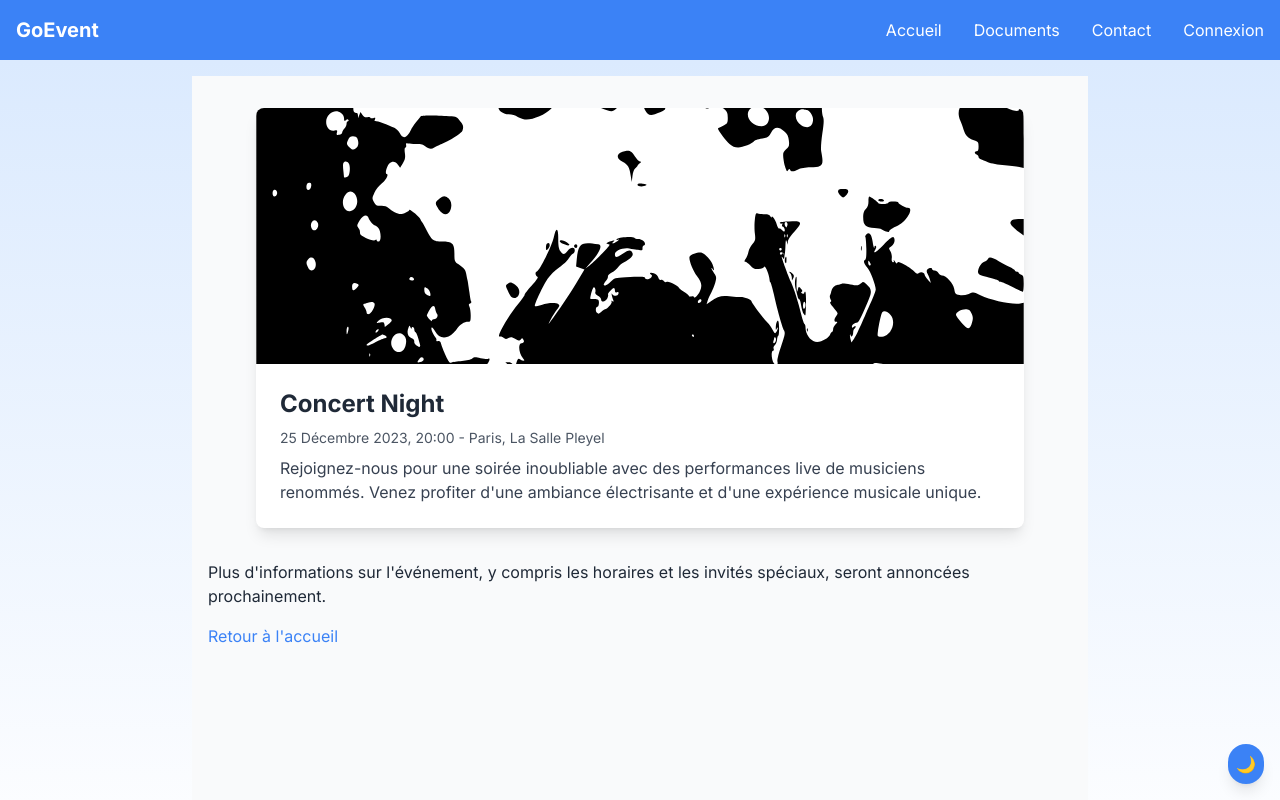
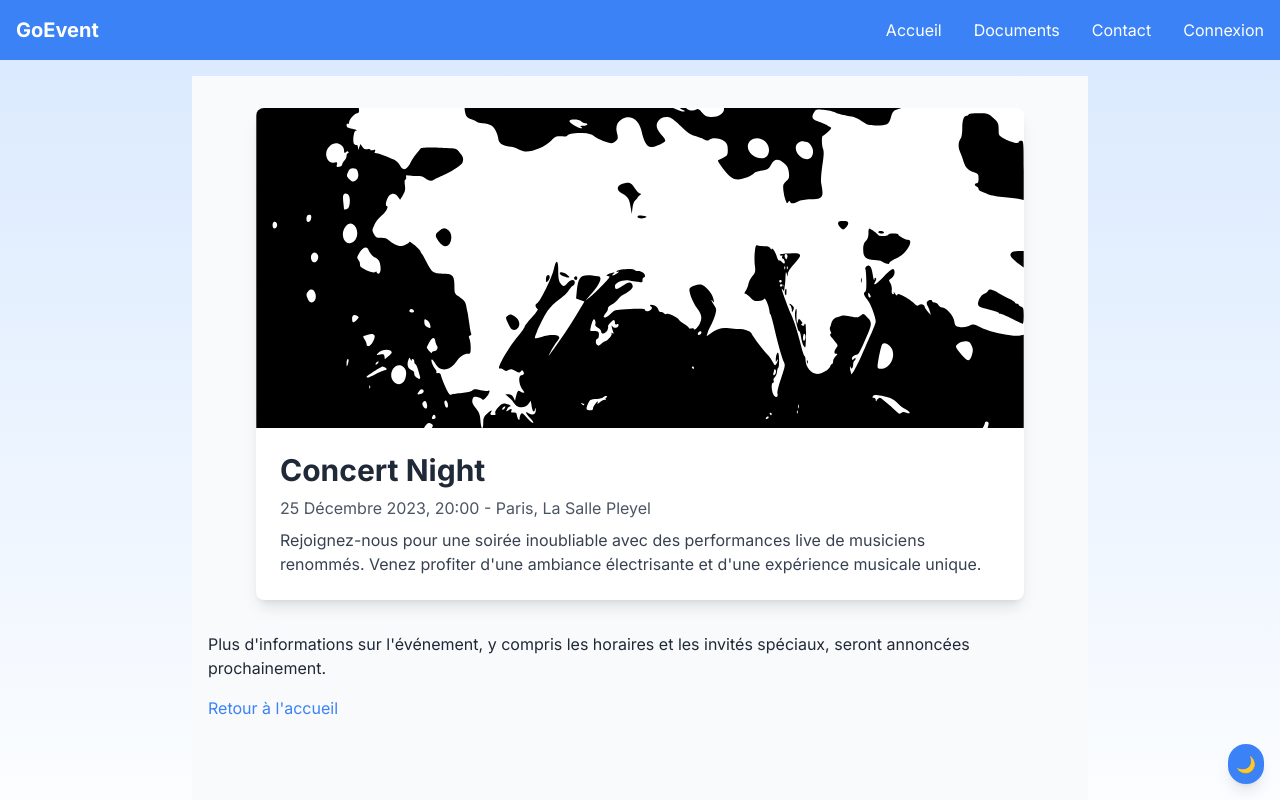
Before and after one commit to s6serge/goevents-app, a Next.js app: page /event1 in a window 1280 px wide. Shown: the top 800 px of the page. Built offline with nearby package versions, Linux system fonts and the light colour scheme.

Commit message:
Responsive padding and text & Hover effect

```diff
--- a/components/EventCard.jsx
+++ b/components/EventCard.jsx
@@ -1,14 +1,18 @@
 // components/EventCard.jsx
 export default function EventCard({ title, date, location, description, imageSrc }) {
     return (
-      <div className="max-w-3xl mx-auto bg-white dark:bg-gray-800 shadow-lg rounded-lg overflow-hidden mb-8">
-        <img src={imageSrc} alt={title} className="w-full h-64 object-cover" />
-        <div className="p-6">
-          <h2 className="text-2xl font-bold mb-2 text-gray-800 dark:text-white">{title}</h2>
-          <p className="text-sm text-gray-600 dark:text-gray-300 mb-2">
+      <div className="max-w-3xl mx-auto bg-white dark:bg-gray-800 shadow-lg rounded-lg overflow-hidden mb-8 transform transition duration-300 hover:scale-105">
+        <img
+          src={imageSrc}
+          alt={title}
+          className="w-full h-64 md:h-80 object-cover"
+        />
+        <div className="p-4 md:p-6">
+          <h2 className="text-2xl md:text-3xl font-bold mb-2 text-gray-800 dark:text-white">{title}</h2>
+          <p className="text-sm md:text-base text-gray-600 dark:text-gray-300 mb-2">
             {date} - {location}
           </p>
-          <p className="text-gray-700 dark:text-gray-200">{description}</p>
+          <p className="text-gray-700 dark:text-gray-200 text-sm md:text-base">{description}</p>
         </div>
       </div>
     );
```
